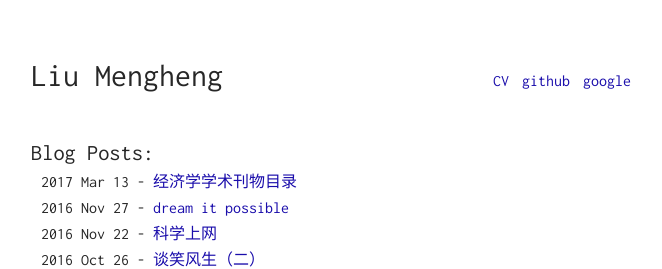
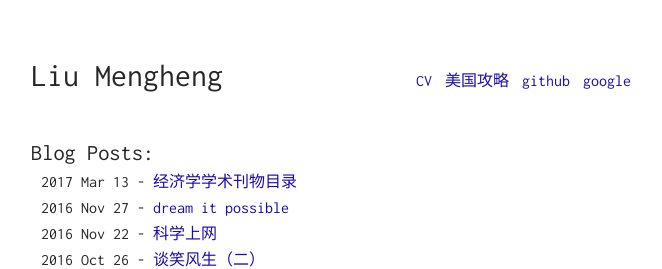
Before and after one commit to sherylman/sherylman.github.com, a Jekyll site: the page built from index.html, in a window 1280 px wide. Shown: the top 269 px of the page, without its empty margins (309-971 px from the left). Built offline with Jekyll 4.4.1, drawn with Linux system fonts in a browser that asks for light colours.

Commit message:
增加“美国攻略”导航栏

```diff
--- a/_data/navigation.yml
+++ b/_data/navigation.yml
@@ -1,5 +1,9 @@
 - title: CV
   url: /me
+
+- title: 美国攻略
+  url: /loveus
+
 
 - title: github
   url: https://github.com/sherylman
```
